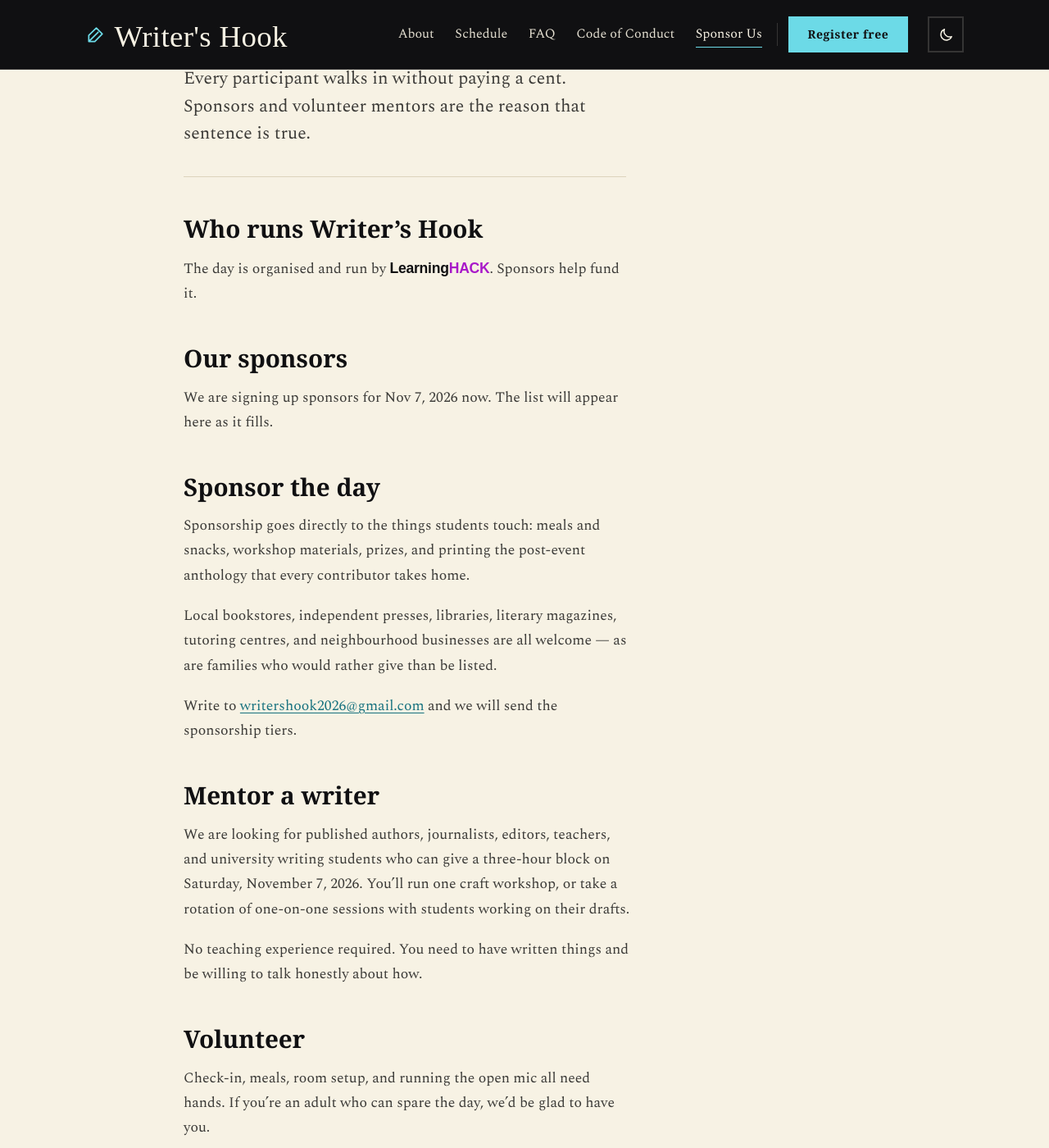
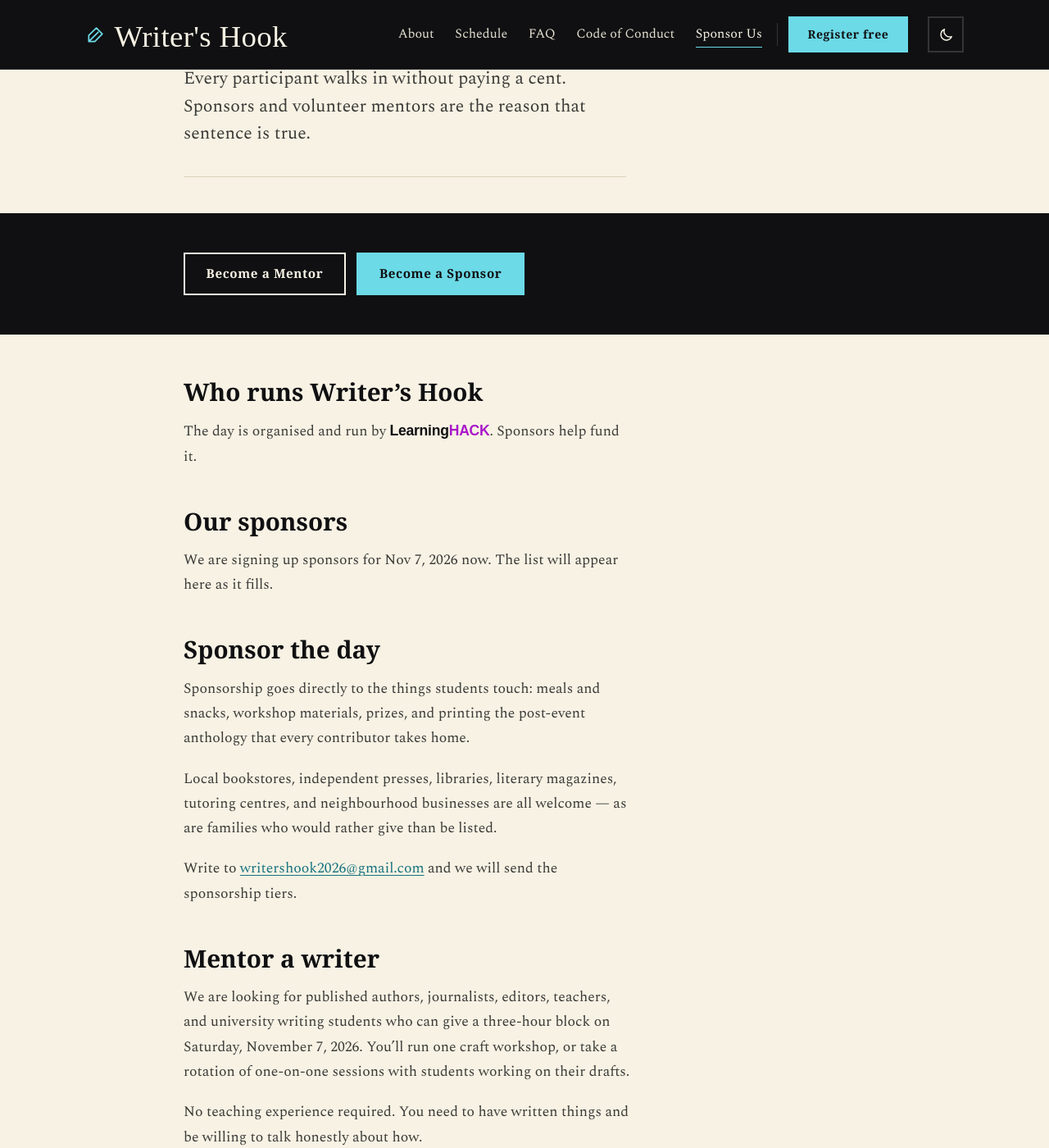
Before and after one commit to Writer-s-Hook/Website, a Jekyll site: the page built from support.md, in a window 1280 px wide and 1400 px high, scrolled down 239 px. Shown: the whole window at 82% size. Built offline with Jekyll 4.4.1, drawn with Linux system fonts in a browser that asks for light colours; some web fonts are replaced; some of the changed text lies outside the part shown.

Commit message:
Move the action band back to the top of the page
It keeps full width. The band sits inside the article but outside the
.container wrappers, so it spans the page while the reading column around it
stays capped: eyebrow, title, standfirst, band, then the body copy.

This splits the single container in the page layout into two. Pages that
declare no actions render identically - checked against the previous build for
/about/, /faq/, /conduct/ and /ai/, where the only differences are the split
itself and the asset cache-busting timestamps. Both halves keep the same
classes, and the gap between standfirst and body is still the same collapsed
margin as before.

Co-Authored-By: Claude Opus 5 <noreply@anthropic.com>

```diff
--- a/_layouts/page.html
+++ b/_layouts/page.html
@@ -6,12 +6,14 @@ layout: default
     <p class="eyebrow">{{ page.eyebrow | default: page.title }}</p>
     <h1 class="page-title">{{ page.headline | default: page.title }}</h1>
     {% if page.standfirst %}<p class="standfirst">{{ page.standfirst }}</p>{% endif %}
-    <div class="prose">
-      {{ content }}
   </div>
-  </div>
-</article>
 
+  {%- comment -%}
+    The band sits inside the article but outside .container, so it runs the full
+    width of the page the way the home page strips do. .prose is capped at 62ch
+    and left-aligned, so a breakout from inside the content flow would land
+    off-centre; this avoids needing one.
+  {%- endcomment -%}
   {% if page.actions %}
   <section class="action-band">
     <div class="container">
@@ -25,3 +27,10 @@ layout: default
     </div>
   </section>
   {% endif %}
+
+  <div class="container measure">
+    <div class="prose">
+      {{ content }}
+    </div>
+  </div>
+</article>
--- a/_sass/components/_page.scss
+++ b/_sass/components/_page.scss
@@ -65,7 +65,7 @@
 // leaves the shared button classes alone.
 .action-band {
   @include on-band;
-  border-top: 1px solid var(--band-edge);
-  padding: 4rem 0;
+  padding: 3rem 0;
+  margin: 0 0 3.2rem;
   .page-actions { margin: 0; }
 }
```
Lines whose indentation alone changed are shown as unchanged.
